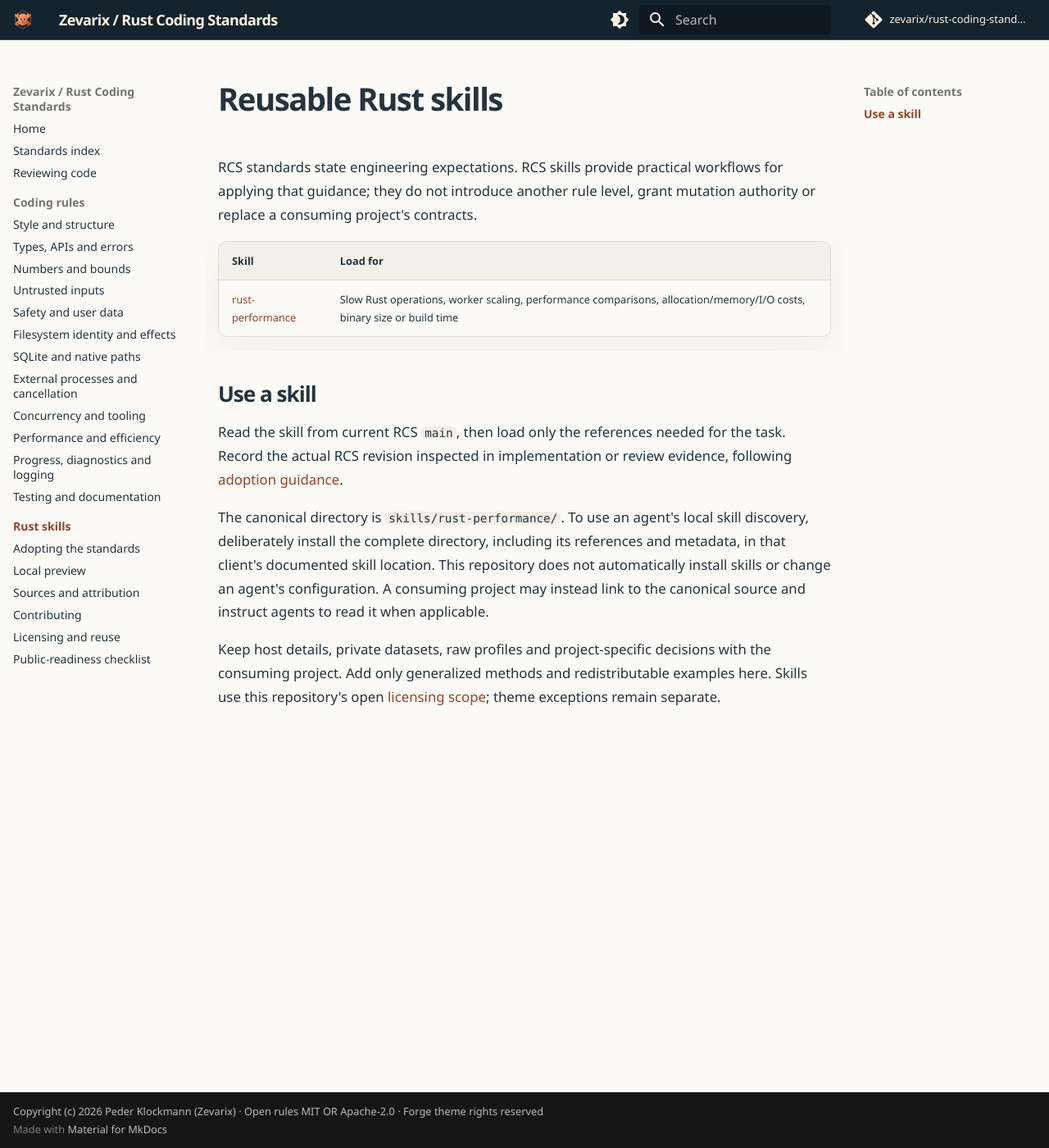
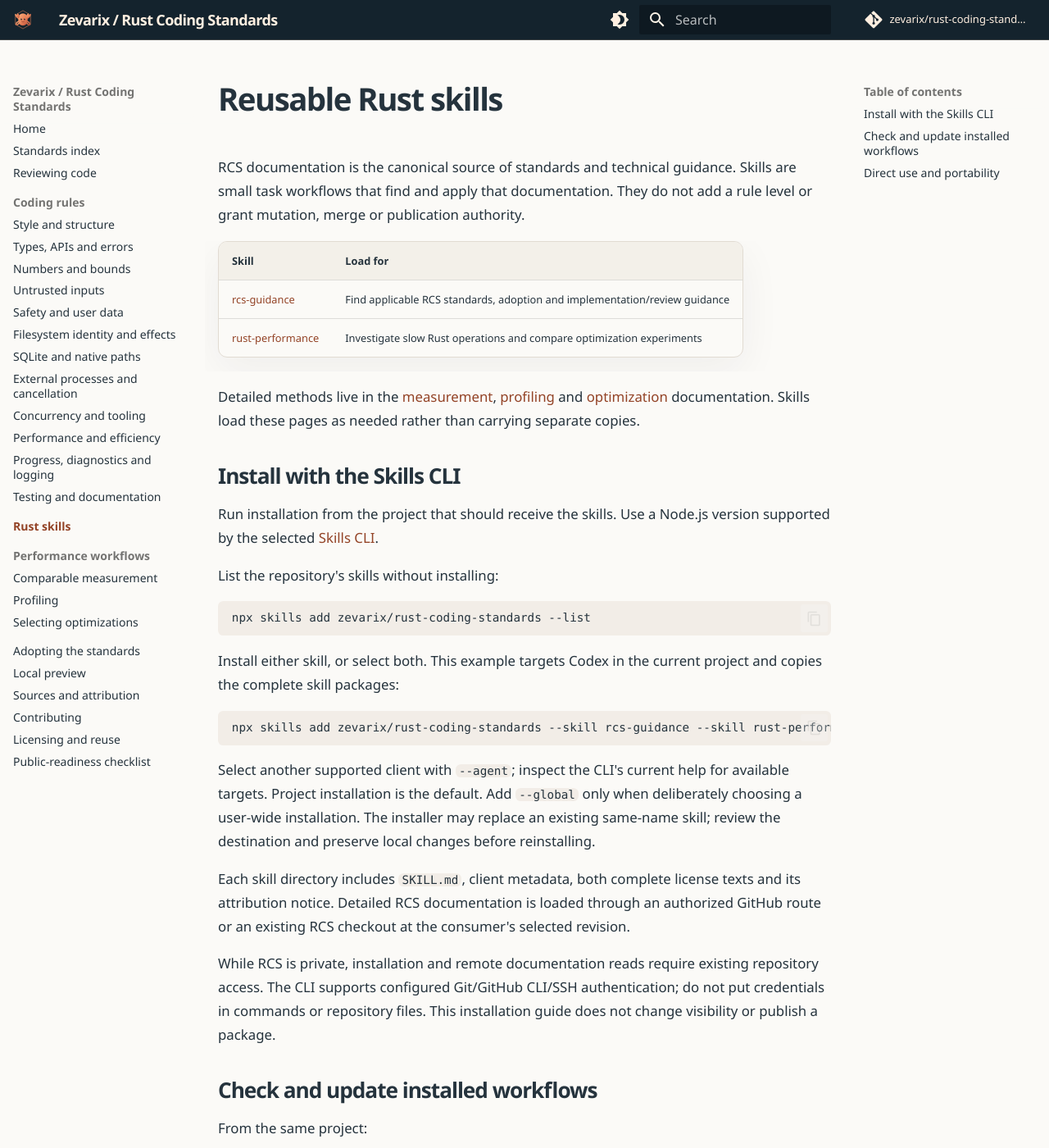
Before and after one commit to zevarix/rust-coding-standards, an MkDocs documentation site: the page built from docs/skills.md, in a window 1280 px wide and 1400 px high. Shown: the whole window at 82% size. Built offline with MkDocs 1.6.1 and Material for MkDocs 9.7.7, drawn with Linux system fonts in a browser that asks for light colours; comment, search, counter and statistics services are not loaded; some of the changed text lies outside the part shown.

Commit message:
Package installable RCS skills and route to canonical documentation

````diff
--- a/docs/skills.md
+++ b/docs/skills.md
@@ -1,27 +1,89 @@
 # Reusable Rust skills
 
-RCS standards state engineering expectations. RCS skills provide practical
-workflows for applying that guidance; they do not introduce another rule
-level, grant mutation authority or replace a consuming project's contracts.
+RCS documentation is the canonical source of standards and technical guidance.
+Skills are small task workflows that find and apply that documentation.
+They do not add a rule level or grant mutation, merge or publication authority.
 
 | Skill | Load for |
 | --- | --- |
-| [rust-performance](https://github.com/zevarix/rust-coding-standards/blob/main/skills/rust-performance/SKILL.md) | Slow Rust operations, worker scaling, performance comparisons, allocation/memory/I/O costs, binary size or build time |
+| [rcs-guidance](https://github.com/zevarix/rust-coding-standards/blob/main/skills/rcs-guidance/SKILL.md) | Find applicable RCS standards, adoption and implementation/review guidance |
+| [rust-performance](https://github.com/zevarix/rust-coding-standards/blob/main/skills/rust-performance/SKILL.md) | Investigate slow Rust operations and compare optimization experiments |
 
-## Use a skill
+Detailed methods live in the [measurement](performance/measurement.md),
+[profiling](performance/profiling.md) and
+[optimization](performance/optimization.md) documentation. Skills load these
+pages as needed rather than carrying separate copies.
 
-Read the skill from current RCS `main`, then load only the references needed
-for the task. Record the actual RCS revision inspected in implementation or
-review evidence, following [adoption guidance](adoption.md).
+## Install with the Skills CLI
 
-The canonical directory is `skills/rust-performance/`. To use an agent's
-local skill discovery, deliberately install the complete directory, including
-its references and metadata, in that client's documented skill location.
-This repository does not automatically install skills or change an agent's
-configuration. A consuming project may instead link to the canonical source
-and instruct agents to read it when applicable.
+Run installation from the project that should receive the skills. Use a
+Node.js version supported by the selected
+[Skills CLI](https://github.com/vercel-labs/skills/blob/main/docs/commands.md).
 
-Keep host details, private datasets, raw profiles and project-specific
-decisions with the consuming project. Add only generalized methods and
-redistributable examples here. Skills use this repository's open
-[licensing scope](licensing.md); theme exceptions remain separate.
+List the repository's skills without installing:
+
+```sh
+npx skills add zevarix/rust-coding-standards --list
+```
+
+Install either skill, or select both. This example targets Codex in the
+current project and copies the complete skill packages:
+
+```sh
+npx skills add zevarix/rust-coding-standards --skill rcs-guidance --skill rust-performance --agent codex --copy
+```
+
+Select another supported client with `--agent`; inspect the CLI's current
+help for available targets. Project installation is the default. Add
+`--global` only when deliberately choosing a user-wide installation. The
+installer may replace an existing same-name skill; review the destination
+and preserve local changes before reinstalling.
+
+Each skill directory includes `SKILL.md`, client metadata, both complete
+license texts and its attribution notice. Detailed RCS documentation is
+loaded through an authorized GitHub route or an existing RCS checkout at the
+consumer's selected revision.
+
+While RCS is private, installation and remote documentation reads require
+existing repository access. The CLI supports configured Git/GitHub CLI/SSH
+authentication; do not put credentials in commands or repository files.
+This installation guide does not change visibility or publish a package.
+
+## Check and update installed workflows
+
+From the same project:
+
+```sh
+npx skills list
+npx skills check
+npx skills update --project rcs-guidance rust-performance
+```
+
+The check command exits with status 1 when an update is available. Review
+updates before applying them; use `--global` for a deliberately global
+installation. CLI commands can evolve, so verify the selected version's help.
+
+For a reproducible skill-source revision, the CLI accepts
+`zevarix/rust-coding-standards@<git-ref>`; replace the placeholder with an
+intentional full commit or tag. Inspect and retain the installer's generated
+lock/provenance files under the consuming project's policy. RCS has no
+versioned release to imply by this example.
+
+Updating an installed workflow and selecting the documentation revision are
+different choices. A project adopting latest RCS `main` still resolves and
+records current documentation when working. A project adopting a fixed
+revision continues using that revision. Installing a skill does not change
+either declaration; see [adoption](adoption.md).
+
+## Direct use and portability
+
+A project may link to canonical skill source and instruct an agent to read it.
+Alternatively, copy the entire `skills/rcs-guidance/` or
+`skills/rust-performance/` directory into the client's documented skill
+location, preserving metadata, notices and licenses. Client discovery and
+invocation behavior vary; the standard directory is not an automatic
+installation into every application.
+
+Keep machine details, private datasets, raw profiles and project decisions
+with the consuming project. Shared RCS additions use generalized methods and
+redistributable examples. See [licensing and reuse](licensing.md).
--- a/mkdocs.yml
+++ b/mkdocs.yml
@@ -28,6 +28,10 @@ nav:
       - Progress, diagnostics and logging: rules/observability.md
       - Testing and documentation: rules/testing.md
   - Rust skills: skills.md
+  - Performance workflows:
+      - Comparable measurement: performance/measurement.md
+      - Profiling: performance/profiling.md
+      - Selecting optimizations: performance/optimization.md
   - Adopting the standards: adoption.md
   - Local preview: site-preview.md
   - Sources and attribution: sources.md
````
Also changed, not shown: README.md (+1 -0 lines), skills/rcs-guidance/SKILL.md (added, +66 -0 lines), skills/rust-performance/SKILL.md (+7 -3 lines), docs/performance/measurement.md (renamed from skills/rust-performance/references/measurement.md), docs/performance/optimization.md (renamed from skills/rust-performance/references/optimization.md), docs/performance/profiling.md (renamed from skills/rust-performance/references/profiling.md), 11 other files.
